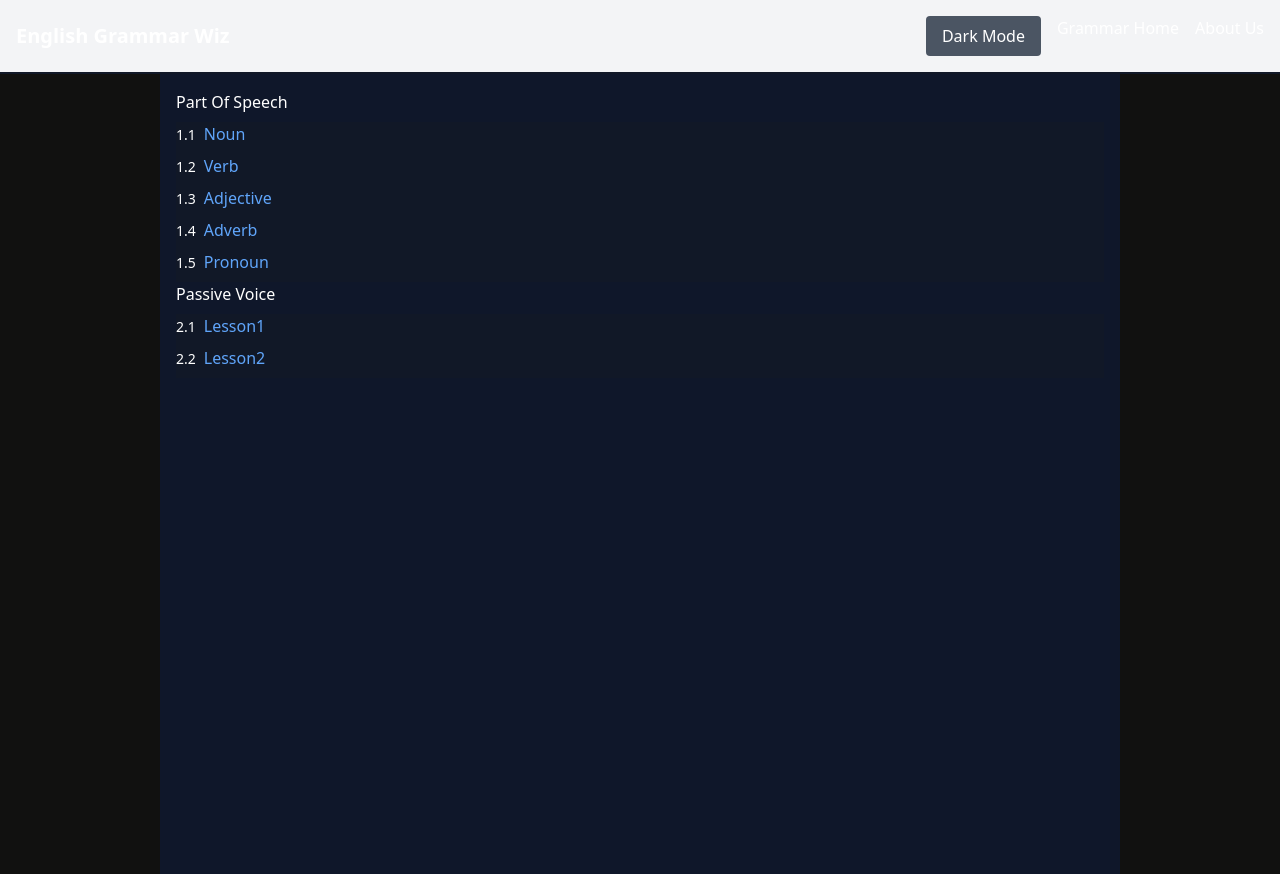
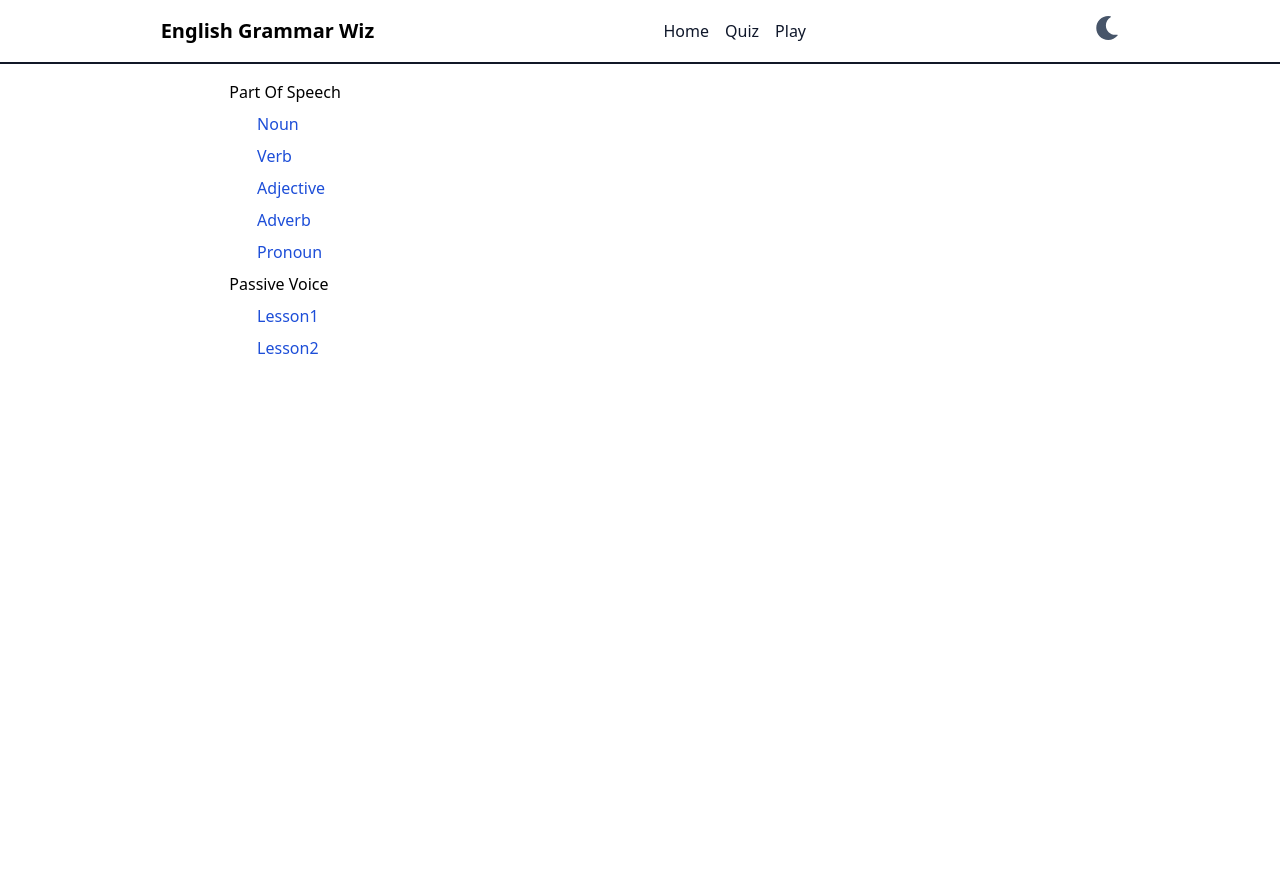
Before and after one commit to ajay020/grammar-wiz-web-app, a React (Create React App) app: page / in a window 1280 px wide. Built offline with nearby package versions, Linux system fonts and the light colour scheme.

Commit message:
implement dark ttheme styles and toggle left panal in chapterPage component

```diff
--- a/package.json
+++ b/package.json
@@ -16,6 +16,7 @@
     "path": "^0.12.7",
     "react": "^18.2.0",
     "react-dom": "^18.2.0",
+    "react-icons": "^4.12.0",
     "react-markdown": "^9.0.1",
     "react-router-dom": "^6.20.0",
     "react-scripts": "5.0.1",
--- a/src/components/ChapterDetail.tsx
+++ b/src/components/ChapterDetail.tsx
@@ -4,6 +4,7 @@ import { Link, useParams } from "react-router-dom";
 import { Chapter, Lesson } from "../types"; // Adjust the import path
 import { createSlug, decodeSlug } from "../utils/utils";
 import { fetchLessonForTitle } from "../services/DataService";
+import { useTheme } from "../theme/ThemeContext";
 
 interface ChapterDetailProps {
   //   chapter: Chapter;
@@ -11,6 +12,7 @@ interface ChapterDetailProps {
 
 const ChapterDetail: React.FC<ChapterDetailProps> = () => {
   const { chapterTitle } = useParams<{ chapterTitle: string }>();
+  const { isDarkMode } = useTheme();
 
   let lessons: Lesson[] = [];
 
@@ -19,14 +21,19 @@ const ChapterDetail: React.FC<ChapterDetailProps> = () => {
   }
 
   return (
-    <div className="  mt-5">
-      <div className="mx-auto">
+    <div className="mx-auto w-1/2 ">
       {chapterTitle && (
-          <h1 className="text-white text-xl">{decodeSlug(chapterTitle)}</h1>
+        <h1
+          className={`text-black text-xl mt-8 " ${
+            isDarkMode ? "dark:text-slate-200" : ""
+          }`}
+        >
+          {decodeSlug(chapterTitle)}
+        </h1>
       )}
-        <ul className="mt-4 p-2 border border-gray-600">
+      <ul className="mt-4 p-2 ">
         {lessons?.map((lesson, index) => (
-            <li key={lesson.id} className="mb-2">
+          <li key={lesson.id} className="mb-4">
             <div className="flex">
               <span className=" pr-2 text-sm text-gray-400">{`${
                 index + 1
@@ -42,7 +49,6 @@ const ChapterDetail: React.FC<ChapterDetailProps> = () => {
         ))}
       </ul>
     </div>
-    </div>
   );
 };
 
--- a/src/components/MarkDownRenderer.tsx
+++ b/src/components/MarkDownRenderer.tsx
@@ -1,7 +1,9 @@
 import React, { useState, useEffect } from "react";
 import ReactMarkdown from "react-markdown";
 import remarkGfm from "remark-gfm";
+
 import rehypeHighlight from "rehype-highlight";
+import { useTheme } from "../theme/ThemeContext";
 
 type PropType = {
   articlePath: string;
@@ -9,7 +11,7 @@ type PropType = {
 
 const MarkdownRenderer: React.FC<PropType> = ({ articlePath }) => {
   const [markdownContent, setMarkdownContent] = useState("");
-  //   const filePath = `/data/article/index.md`;
+  const { isDarkMode } = useTheme();
 
   useEffect(() => {
     const fetchMarkdownContent = async () => {
@@ -29,35 +31,48 @@ const MarkdownRenderer: React.FC<PropType> = ({ articlePath }) => {
   }, [articlePath]);
 
   return (
-    <div className=" bg-slate-900 p-2">
     <ReactMarkdown
-        className={" prose max-w-full text-gray-300"}
+      className={`prose max-w-full text-black ${
+        isDarkMode ? "dark:bg-slate-900 dark:text-slate-200" : ""
+      } `}
       remarkPlugins={[remarkGfm, rehypeHighlight]}
       components={{
         // Customize styles for specific elements
-          p: ({ node, ...props }) => <p className="text-gray-300" {...props} />,
+        p: ({ node, ...props }) => <p className="" {...props} />,
         h1: ({ node, ...props }) => (
-            <h1 className="text-gray-300" {...props}>
+          <h1
+            className={`text-black ${isDarkMode ? "dark:text-slate-200" : ""}`}
+            {...props}
+          >
             {props.children}
           </h1>
         ),
         h2: ({ node, ...props }) => (
-            <h2 className="text-gray-300" {...props}>
+          <h2
+            className={`text-black ${isDarkMode ? "dark:text-slate-200" : ""}`}
+            {...props}
+          >
             {props.children}
           </h2>
         ),
         h3: ({ node, ...props }) => (
-            <h3 className="text-gray-300" {...props}>
+          <h3
+            className={`text-black ${isDarkMode ? "dark:text-slate-200" : ""}`}
+            {...props}
+          >
             {props.children}
           </h3>
         ),
         strong: ({ children, ...props }) => (
-            <strong className="text-gray-300">{children}</strong>
+          <strong
+            className={`text-black ${isDarkMode ? "dark:text-slate-200" : ""}`}
+          >
+            {children}
+          </strong>
         ),
       }}
       children={markdownContent}
     ></ReactMarkdown>
-    </div>
   );
 };
 
--- a/src/components/Navbar.tsx
+++ b/src/components/Navbar.tsx
@@ -1,44 +1,55 @@
-// Navbar.jsx
 import React from "react";
 import { Link } from "react-router-dom";
+import { FaSun, FaMoon } from "react-icons/fa";
 
 import { useTheme } from "../theme/ThemeContext";
 
 const Navbar = () => {
   const { isDarkMode, toggleTheme } = useTheme();
-  console.log(isDarkMode);
+
+  const linkTextStyles = `text-slate-900 text-md hover:text-blue-500 ${
+    isDarkMode ? "dark:text-slate-200 " : ""
+  }`;
 
   return (
     <div>
       <nav
-        className={` bg-gray-100 border-gray-900 ${
+        className={`sticky top-0 bg-white border-gray-900 ${
           isDarkMode ? "dark:bg-gray-900 dark:border-gray-100 " : ""
         } p-4 border-b-2`}
       >
-        <div className="container mx-auto flex justify-between items-center">
+        <div className="container mx-auto flex justify-around  items-center ">
           {/* Logo or Site Name */}
-          <Link to="/" className="text-white text-xl font-bold">
+          <Link
+            to="/"
+            className={`text-black text-xl font-bold ${
+              isDarkMode ? "dark:text-slate-200" : ""
+            }`}
+          >
             English Grammar Wiz
           </Link>
 
           {/* Navigation Links */}
-          <ul className="flex space-x-4">
-            <li>
-              <button
-                className="text-white bg-gray-600 px-4 py-2 rounded"
-                onClick={toggleTheme}
-              >
-                {isDarkMode ? "Light Mode" : "Dark Mode"}
-              </button>
+          <ul className="flex items-center space-x-4">
+            <li className={`${linkTextStyles}`}>
+              <Link to="/">Home</Link>
             </li>
-            <li className="text-white">
-              <Link to="/grammar">Grammar Home</Link>
+            <li className={`${linkTextStyles}`}>
+              <Link to="/quiz">Quiz</Link>
             </li>
-            <li className="text-white">
-              <Link to="/about">About Us</Link>
+            <li className={`${linkTextStyles}`}>
+              <Link to="/play">Play</Link>
             </li>
-            {/* Add more links as needed */}
           </ul>
+          <div>
+            <button onClick={toggleTheme}>
+              {isDarkMode ? (
+                <FaSun size={24} className="text-yellow-500" />
+              ) : (
+                <FaMoon size={24} className=" text-slate-600" />
+              )}
+            </button>
+          </div>
         </div>
       </nav>
     </div>
--- a/src/components/QuizComponent.tsx
+++ b/src/components/QuizComponent.tsx
@@ -1,5 +1,6 @@
 import React, { useState } from "react";
 import { Option, Quiz as QuizType } from "../types";
+import { useTheme } from "../theme/ThemeContext";
 
 interface QuizComponentProps {
   quizId: string;
@@ -12,6 +13,8 @@ const QuizComponent: React.FC<QuizComponentProps> = ({ quizId, quizzes }) => {
   const [isAnswered, setIsAnswered] = useState(false);
   const [score, setScore] = useState(0);
   const [completedQuestions, setCompletedQuestions] = useState(0);
+
+  const { isDarkMode } = useTheme();
 
   // Filter the questions for the specified quizId
   const currentQuiz = quizzes.find((quiz) => quiz.id === quizId);
@@ -63,14 +66,21 @@ const QuizComponent: React.FC<QuizComponentProps> = ({ quizId, quizzes }) => {
     }
 
     return (
-      <div className="flex flex-col p-4 ">
-        <h2 className="text-white text-md mb-4">{currentQuestion.text}</h2>
+      <div className="flex flex-col p-4  ">
+        <h2
+          className={`text-black text-md mb-4 ${
+            isDarkMode ? "dark:text-slate-200" : ""
+          }`}
+        >
+          {currentQuestion.text}
+        </h2>
         <ul className="flex flex-col gap-3">
           {currentQuestion.options.map((option) => (
             <li
-              className={`text-white p-2
+              className={`text-black p-2
                border border-gray-400 rounded
-              hover:cursor-pointer
+               hover:cursor-pointer
+               ${isDarkMode ? "dark:text-slate-200" : ""}
              ${getStyleForOption(option)}
             `}
               key={option.id}
@@ -86,7 +96,9 @@ const QuizComponent: React.FC<QuizComponentProps> = ({ quizId, quizzes }) => {
           ))}
         </ul>
         <button
-          className="bg-blue-500 text-left hover:bg-blue-700 text-white font-bold py-2 px-4 rounded mt-4"
+          className="bg-blue-500 text-left
+           hover:bg-blue-700 text-white
+            font-bold py-2 px-4 rounded mt-4"
           onClick={handleNextQuestion}
         >
           Next Question
--- a/src/index.css
+++ b/src/index.css
@@ -1,4 +1,4 @@
 body {
   margin: 0;
-  background-color: rgb(17, 17, 16);
+  background-color: white;
 }
--- a/src/pages/ChapterPage.tsx
+++ b/src/pages/ChapterPage.tsx
@@ -1,47 +1,67 @@
 // components/ChapterPage.js
 import React, { useState } from "react";
 
-import { createSlug, decodeSlug } from "../utils/utils";
-import ChapterDetail from "../components/ChapterDetail";
-import { Chapter } from "../types";
+import { createSlug } from "../utils/utils";
 import chapters from "../database/chapter";
 import { Outlet } from "react-router-dom";
 import { Link } from "react-router-dom";
-import { fetchLessonForTitle } from "../services/DataService";
+import { useTheme } from "../theme/ThemeContext";
+import { FaBars } from "react-icons/fa6";
 
 interface ChapterPageProps {
   //   chapters: ChaptersData["chapters"];
 }
 
 const ChapterPage: React.FC<ChapterPageProps> = () => {
-  const [selectedChapter, setSelectedChapter] = useState<Chapter | undefined>();
+  const [showLeftPanel, setShowLeftPanel] = useState(true);
 
-  const handleChapterSelect = (chapterId: string) => {
-    const chapter: any = chapters.find((c) => String(c.id) === chapterId);
-    if (chapter) {
-      setSelectedChapter(chapter);
-    }
+  const { isDarkMode } = useTheme();
+
+  const toggleChapterListVisibility = () => {
+    setShowLeftPanel((prev) => !prev);
   };
 
   return (
-    <div className=" flex bg-slate-900  ">
-      <div className="bg-gray-800 w-1/5 h-screen pl-6 pt-5">
-        <h2 className="text-gray-500 text-sm ">Chapters</h2>
-        <ul className="mt-4">
+    <div className="flex">
+      <div
+        className={`bg-gray-100 relative  h-screen pl-8 transition-all duration-300  ${
+          showLeftPanel ? "w-1/5" : "w-0 pl-0"
+        } ${isDarkMode ? "dark:bg-slate-800" : ""}`}
+      >
+        <h2 className={`text-gray-500 text-sm mb-4 pt-8 overflow-hidden`}>
+          Chapters
+        </h2>
+        <button
+          className="
+          absolute left-full top-8 w-12 h-12
+           bottom-4 bg-slate-700
+            text-white px-4 py-2 rounded"
+          onClick={toggleChapterListVisibility}
+        >
+          <FaBars />
+        </button>
+        <ul className={`mt-4 overflow-hidden`}>
           {chapters.map((chapter) => (
             <li className="cursor-pointer mb-2" key={chapter.id}>
               <Link
                 to={`${createSlug(chapter.title)}`}
-                className="text-white hover:text-blue-500 hover:underline"
+                className={`text-black hover:text-blue-500 hover:underline ${
+                  isDarkMode ? "dark:text-slate-200" : ""
+                }`}
               >
                 {chapter.title}
               </Link>
             </li>
           ))}
         </ul>
+        {/* Toggle sidebar button*/}
       </div>
 
-      <div className="w-2/5 h-screen mx-auto">
+      <div
+        className={` h-screen  bg-white w-full ${showLeftPanel ? "" : ""} ${
+          isDarkMode ? "dark:bg-slate-900" : ""
+        }`}
+      >
         <Outlet />
       </div>
     </div>
--- a/src/pages/Home.tsx
+++ b/src/pages/Home.tsx
@@ -1,23 +1,38 @@
 import React from "react";
-import { Link, Outlet } from "react-router-dom";
-import { ChaptersData } from "../types"; // Adjust the import path
+import { Link } from "react-router-dom";
 
 import chapters from "../database/chapter";
 import { createSlug } from "../utils/utils";
+import { useTheme } from "../theme/ThemeContext";
 
 interface HomePageProps {
   //   chapters: ChaptersData["chapters"];
 }
 
 const HomePage: React.FC<HomePageProps> = () => {
+  const { isDarkMode } = useTheme();
+
   return (
-    <div className="bg-slate-900 w-3/4 mx-auto p-4 h-screen">
+    <div
+      className={`bg-white h-screen ${isDarkMode ? "dark:bg-slate-900" : ""}`}
+    >
+      <div
+        className={`bg-white w-2/3 mx-auto p-4 h-screen ${
+          isDarkMode ? "dark:bg-slate-900" : ""
+        }`}
+      >
         {chapters.map((chapter, chapterIndex) => (
           <div key={chapter.id} className="">
             <Link to={`c/${createSlug(chapter.title)}`}>
-            <h2 className="hover:underline text-white ">{chapter.title}</h2>
+              <h2
+                className={`hover:underline text-black ${
+                  isDarkMode ? "dark:text-slate-200" : ""
+                }`}
+              >
+                {chapter.title}
+              </h2>
             </Link>
-          <ul className="bg-gray-900 mt-2 flex flex-col flex-wrap">
+            <ul className=" mt-2 flex flex-col flex-wrap">
               {chapter.lessons.map((lesson, lessonIndex) => (
                 <li key={lesson.id} className="mb-2">
                   <div className="">
@@ -25,7 +40,9 @@ const HomePage: React.FC<HomePageProps> = () => {
                       chapterIndex + 1
                     }.${lessonIndex + 1}`}</span>
                     <Link
-                    className="text-blue-400 hover:underline hover:text-white"
+                      className={`text-blue-700 hover:underline hover:text-blue-900 ${
+                        isDarkMode ? "dark:text-blue-600 hover:text-white" : ""
+                      }`}
                       to={`/v/${createSlug(chapter.title)}/${createSlug(
                         lesson.title
                       )}`}
@@ -39,6 +56,7 @@ const HomePage: React.FC<HomePageProps> = () => {
           </div>
         ))}
       </div>
+    </div>
   );
 };
 
--- a/src/pages/LessonPage.tsx
+++ b/src/pages/LessonPage.tsx
@@ -1,19 +1,21 @@
-import React, { useState } from "react";
-import { Outlet, useParams } from "react-router-dom";
+import { useState } from "react";
+import { useParams } from "react-router-dom";
 
 import { decodeSlug } from "../utils/utils";
 import {
   fetchQuizzesForLessonTitle,
   fetchSublessonsByLessonTitle,
 } from "../services/DataService";
-import { Lesson, Quiz, SubLesson } from "../types";
+import { Quiz, SubLesson } from "../types";
 import SubLessonDetail from "./SubLessonDetail";
+import { useTheme } from "../theme/ThemeContext";
 
 const LessonPage = () => {
   const { chapterTitle, lessonTitle } = useParams<{
     chapterTitle: string;
     lessonTitle: string;
   }>();
+  const { isDarkMode } = useTheme();
 
   let subLessons: SubLesson[] = [];
   let quizzes: Quiz[] = [];
@@ -39,14 +41,28 @@ const LessonPage = () => {
   };
 
   return (
-    <div className="flex bg-slate-900 h-screen">
+    <div className="flex h-screen">
       {/* Left side - SubLessonList */}
-      <div className="w-1/4 bg-gray-800 p-4 overflow-y-auto">
-        <h2 className="text-sm font-bold mb-4 text-gray-400"> SubLesson</h2>
+      <div
+        className={`w-1/4 bg-gray-50 pl-8 p-4 ${
+          isDarkMode ? "dark:bg-slate-800" : ""
+        }`}
+      >
+        <h2
+          className={` text-sm  mb-4 text-gray-500 ${
+            isDarkMode ? "dark:text-gray-500" : ""
+          }`}
+        >
+          Lesson navigation
+        </h2>
         <ul>
           {subLessons.map((subLesson) => (
             <li
-              className="cursor-pointer text-white hover:text-blue-500 mb-2"
+              className={` cursor-pointer text-black hover:text-blue-500 mb-2 text-sm hover:underline ${
+                isDarkMode
+                  ? "dark:text-slate-200 hover:text-blue-500 hover:underline"
+                  : ""
+              }`}
               key={subLesson.id}
               onClick={() => handleSubLessonSelect(subLesson)}
             >
@@ -57,7 +73,11 @@ const LessonPage = () => {
       </div>
 
       {/* Right side - SubLessonDetail */}
-      <div className="w-3/4 overflow-y-auto bg-slate-900">
+      <div
+        className={`w-3/4 overflow-y-auto bg-white ${
+          isDarkMode ? "dark:bg-slate-900" : ""
+        }`}
+      >
         {selectedSubLesson && (
           <SubLessonDetail
             subLessonData={selectedSubLesson}
--- a/src/pages/SubLessonDetail.tsx
+++ b/src/pages/SubLessonDetail.tsx
@@ -3,6 +3,7 @@ import React, { useState } from "react";
 import { Quiz, SubLesson } from "../types";
 import MarkdownRenderer from "../components/MarkDownRenderer";
 import QuizComponent from "../components/QuizComponent";
+import { useTheme } from "../theme/ThemeContext";
 
 type PropType = {
   subLessonData: SubLesson;
@@ -11,14 +12,25 @@ type PropType = {
 
 const SubLessonDetail: React.FC<PropType> = ({ subLessonData, quizzes }) => {
   const [showQuiz, setShowQuiz] = useState(false);
+  const { isDarkMode } = useTheme();
 
   const toggleQuiz = () => {
     setShowQuiz(!showQuiz);
   };
 
   return (
-    <div className="flex flex-col w-3/4 mx-auto  bg-slate-900 mb-8">
-      <h1 className="text-white text-2xl mt-2 mb-4">{subLessonData.title}</h1>
+    <div
+      className={`flex flex-col w-3/4 mx-auto bg-white mb-8 ${
+        isDarkMode ? "dark:bg-slate-900" : ""
+      }`}
+    >
+      <h1
+        className={`text-black text-2xl mt-4 mb-4 ${
+          isDarkMode ? "text-slate-200" : ""
+        }`}
+      >
+        {subLessonData.title}
+      </h1>
       <MarkdownRenderer articlePath={subLessonData.articlePath} />
       <div className="w-full bg-slate-400 mt-5 h-px"></div>
 
@@ -31,7 +43,7 @@ const SubLessonDetail: React.FC<PropType> = ({ subLessonData, quizzes }) => {
             Quiz
           </button>
           {showQuiz && (
-            <div className=" w-3/4  bg-slate-800 rounded">
+            <div className=" w-3/4 rounded">
               <QuizComponent quizId={subLessonData?.quizId} quizzes={quizzes} />
             </div>
           )}
```
Also changed, not shown: 1 other file (tests, documents, lock files or other folders). Lines whose indentation alone changed are shown as unchanged.
